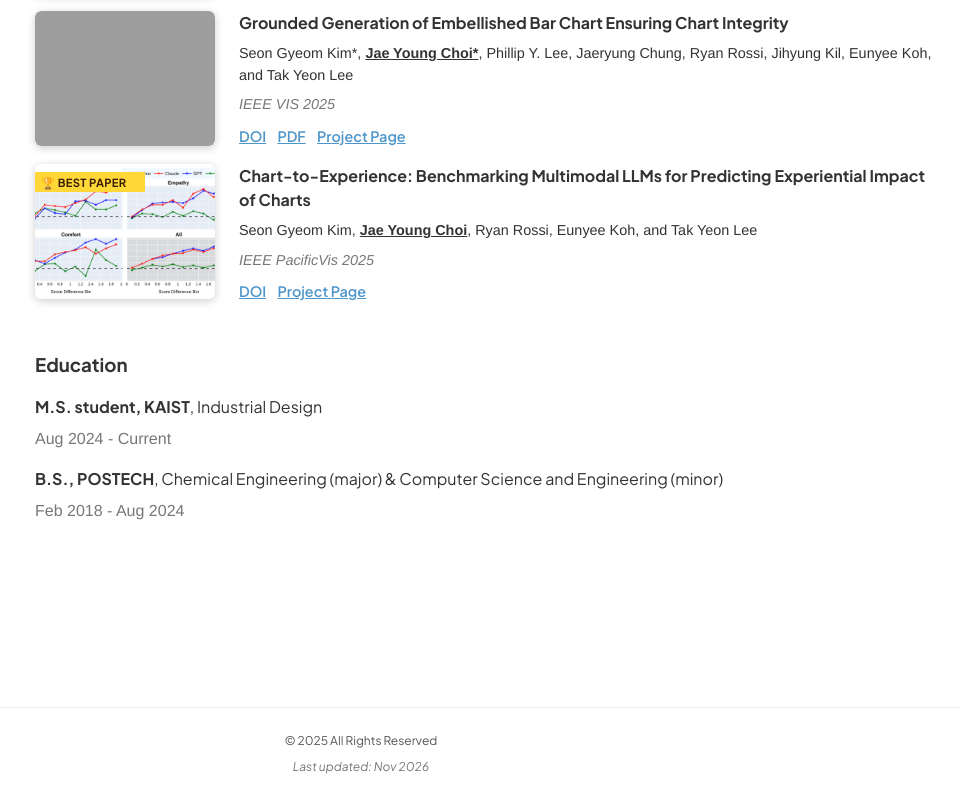
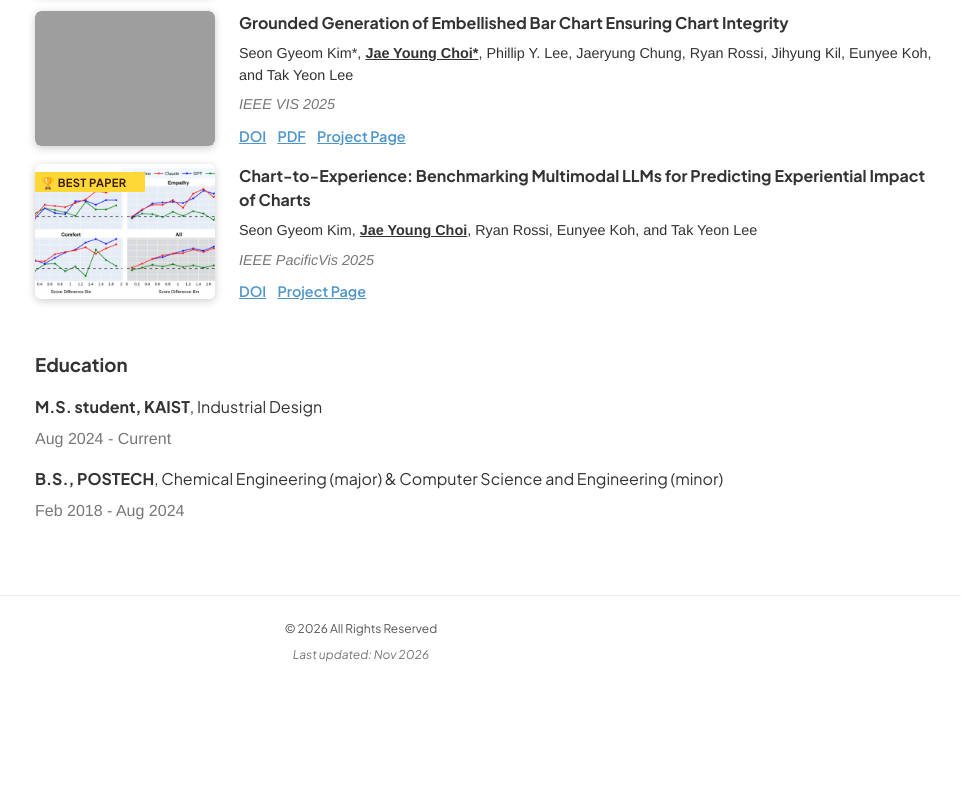
Before and after one commit to jaeyoungchoi1/jaeyoungchoi1.github.io, a React (Vite) app: page / in a window 1280 px wide. Shown: the part 1237-2037 px from the top of the page, without its empty margins (279-1241 px from the left). After the commit the page ends 1941 px from the top, so only its background shows below. Built offline with nearby package versions, Linux system fonts and the light colour scheme; grey boxes are pictures that could not be loaded.

Commit message:
map layout

```diff
--- a/src/App.jsx
+++ b/src/App.jsx
@@ -20,12 +20,12 @@ function App() {
           <NewsSection />
           <PublicationSection />
           <EducationSection />
-          <MapView />
         </main>
       </div>
       <div className="footer">
-        <div className="copyright">© 2025 All Rights Reserved</div>
+        <div className="copyright">© {__BUILD_YEAR__} All Rights Reserved</div>
         <div className="last-update">Last updated: {__BUILD_DATE__}</div>
+        <MapView />
       </div>
     </div>
     </>
--- a/src/App.scss
+++ b/src/App.scss
@@ -425,15 +425,7 @@ body {
         }
       }
 
-      .map-section {
-        display: flex;
-        justify-content: center;
-        align-items: center;
-        margin-top: 10rem;
-        .map-container {
-          width: 400px;
-        }
-      }
+
     }
   }
 
@@ -443,7 +435,15 @@ body {
     text-align: center;
     border-top: 1px solid #eee;
     margin-top: auto;
-
+    .map-section {
+        display: flex;
+        justify-content: center;
+        align-items: center;
+        margin-top: 1rem;
+        .map-container {
+          width: 400px;
+        }
+      }
     .copyright {
       font-size: 0.75rem;
       color: #555;
--- a/vite.config.js
+++ b/vite.config.js
@@ -10,6 +10,7 @@ export default defineConfig({
       date: 'numeric',
       month: 'short',
       year: 'numeric'
-    }))
+    })),
+    __BUILD_YEAR__: JSON.stringify(new Date().getFullYear())
   }
 })
```
